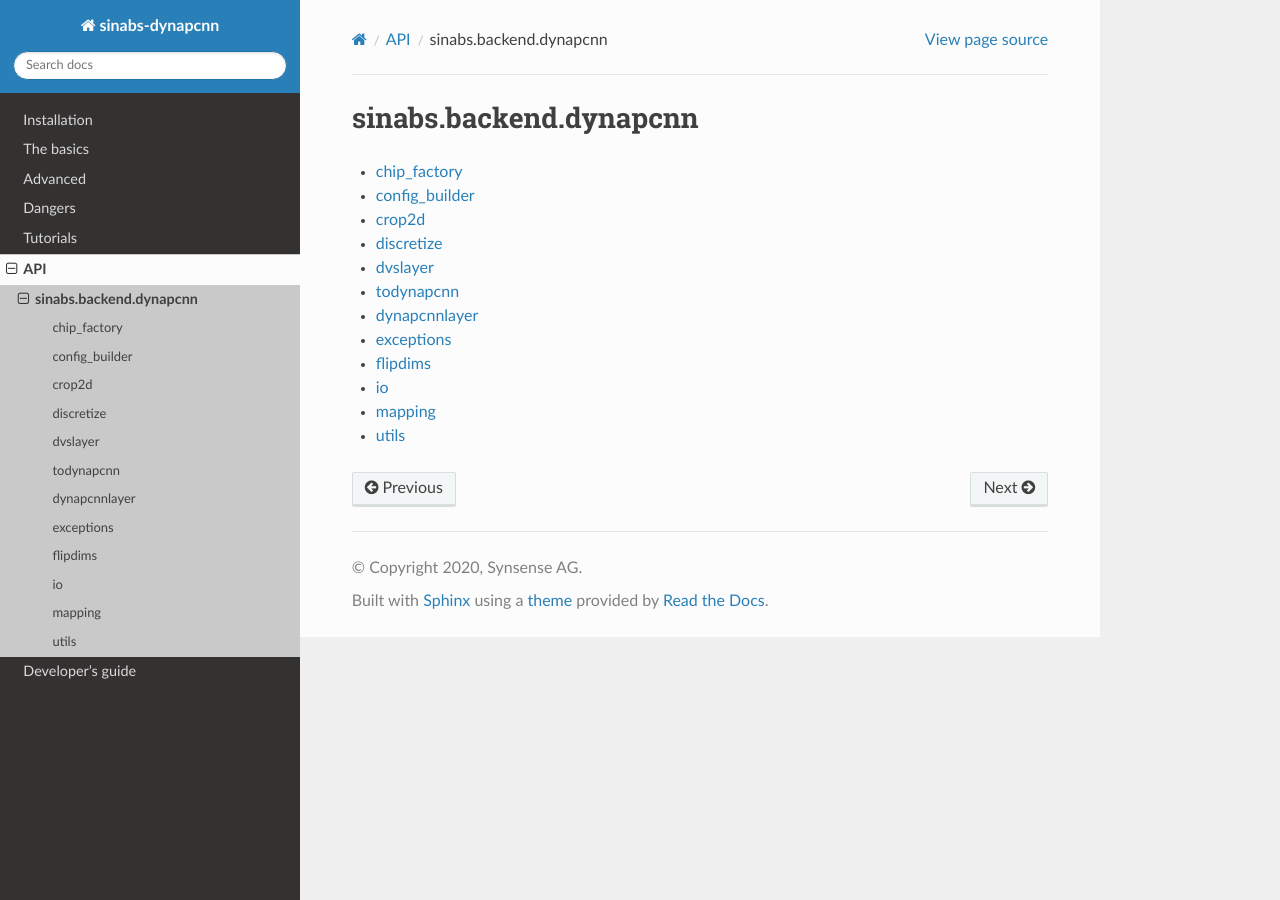
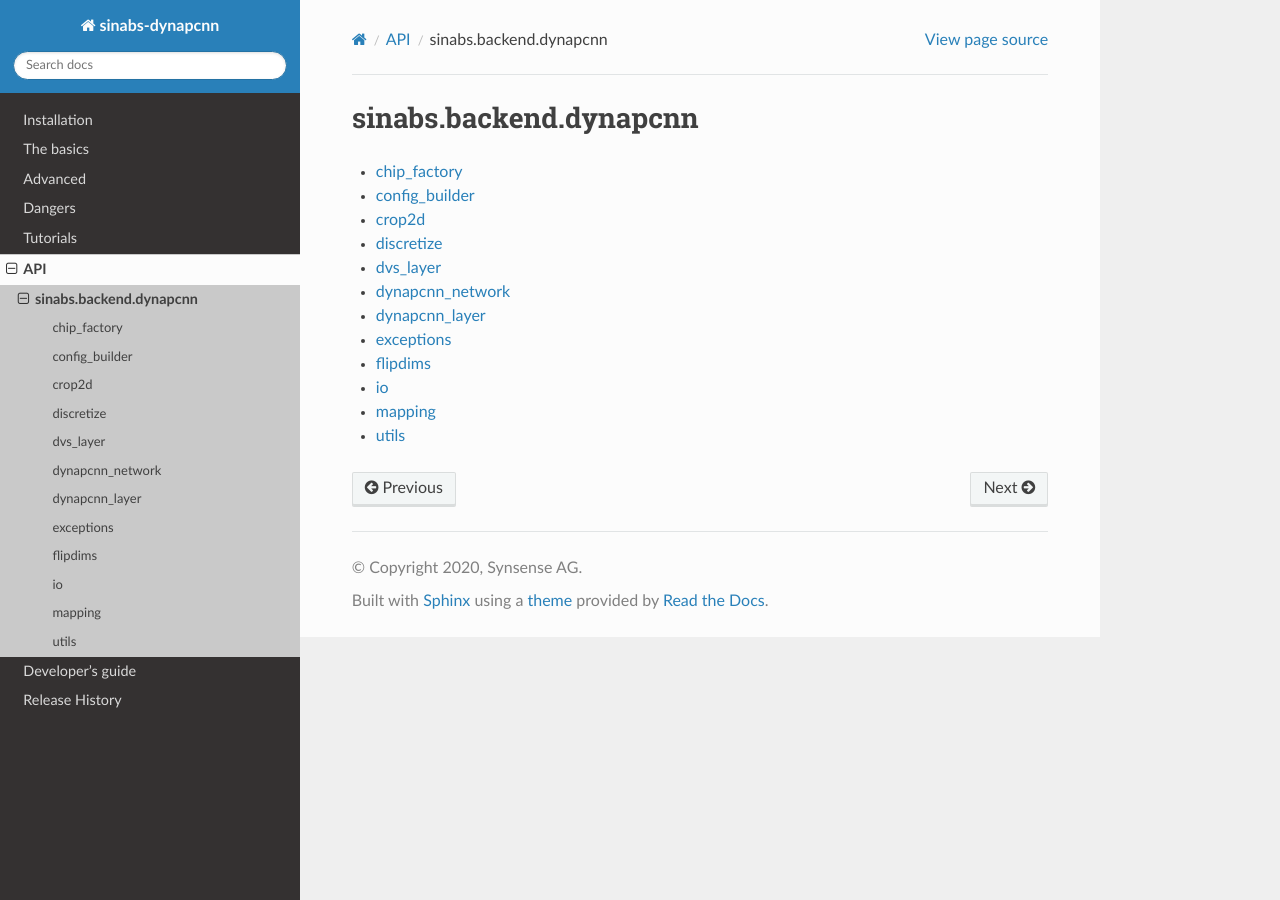
Before and after one commit to synsense/sinabs, a Sphinx documentation site: the page built from docs/source/api/dynapcnn/dynapcnn.rst, in a window 1280 px wide. Built offline with Sphinx 7.4.7 and the Read the Docs theme 2.0.0, drawn with Linux system fonts in a browser that asks for light colours.

Commit message:
add change log to documentation

```diff
--- a/docs/source/api/dynapcnn/dvslayer.rst
+++ b/docs/source/api/dynapcnn/dvs_layer.rst
@@ -1,5 +1,5 @@
-dvslayer
-========
+dvs_layer
+=========
 
 .. autoclass:: sinabs.backend.dynapcnn.dvs_layer.DVSLayer
     :members:
--- a/docs/source/api/dynapcnn/dynapcnn.rst
+++ b/docs/source/api/dynapcnn/dynapcnn.rst
@@ -6,9 +6,9 @@
     config_builder
     crop2d
     discretize
-    dvslayer
-    dynapcnn_compatible_network
-    dynapcnnlayer
+    dvs_layer
+    dynapcnn_network
+    dynapcnn_layer
     exceptions
     flipdims
     io
--- a/docs/source/api/dynapcnn/dynapcnnlayer.rst
+++ b/docs/source/api/dynapcnn/dynapcnn_layer.rst
@@ -1,5 +1,5 @@
-dynapcnnlayer
-=============
+dynapcnn_layer
+==============
 
 
 This module defines the ``DynapcnnLayer`` class that is used to reproduce the behavior of a layer on the dynapcnn chip.
--- a/docs/source/api/dynapcnn/dynapcnn_compatible_network.rst
+++ b/docs/source/api/dynapcnn/dynapcnn_network.rst
@@ -1,5 +1,5 @@
-todynapcnn
-==========
+dynapcnn_network
+================
 
 This module describes the ``DynapcnnNetwork`` class that is used to transform a spiking neural network into a network that is compatible with dynapcnn.
 
--- /dev/null
+++ b/docs/source/change_log.rst
@@ -0,0 +1,7 @@
+Release History
+===============
+
+version 0.3
+-----------
+* `DynapcnnCompatibleNetwork` is now deprecated in favor of `DynapcnnNetwork`
+* Module paths `dvslayer` and `todynapcnn` have changed to `dvs_layer` and `dynapcnn_network` respectively.
--- a/docs/source/index.rst
+++ b/docs/source/index.rst
@@ -26,6 +26,7 @@
    tutorials
    api/api.rst
    development
+   change_log
 
 
 Indices and tables
```
